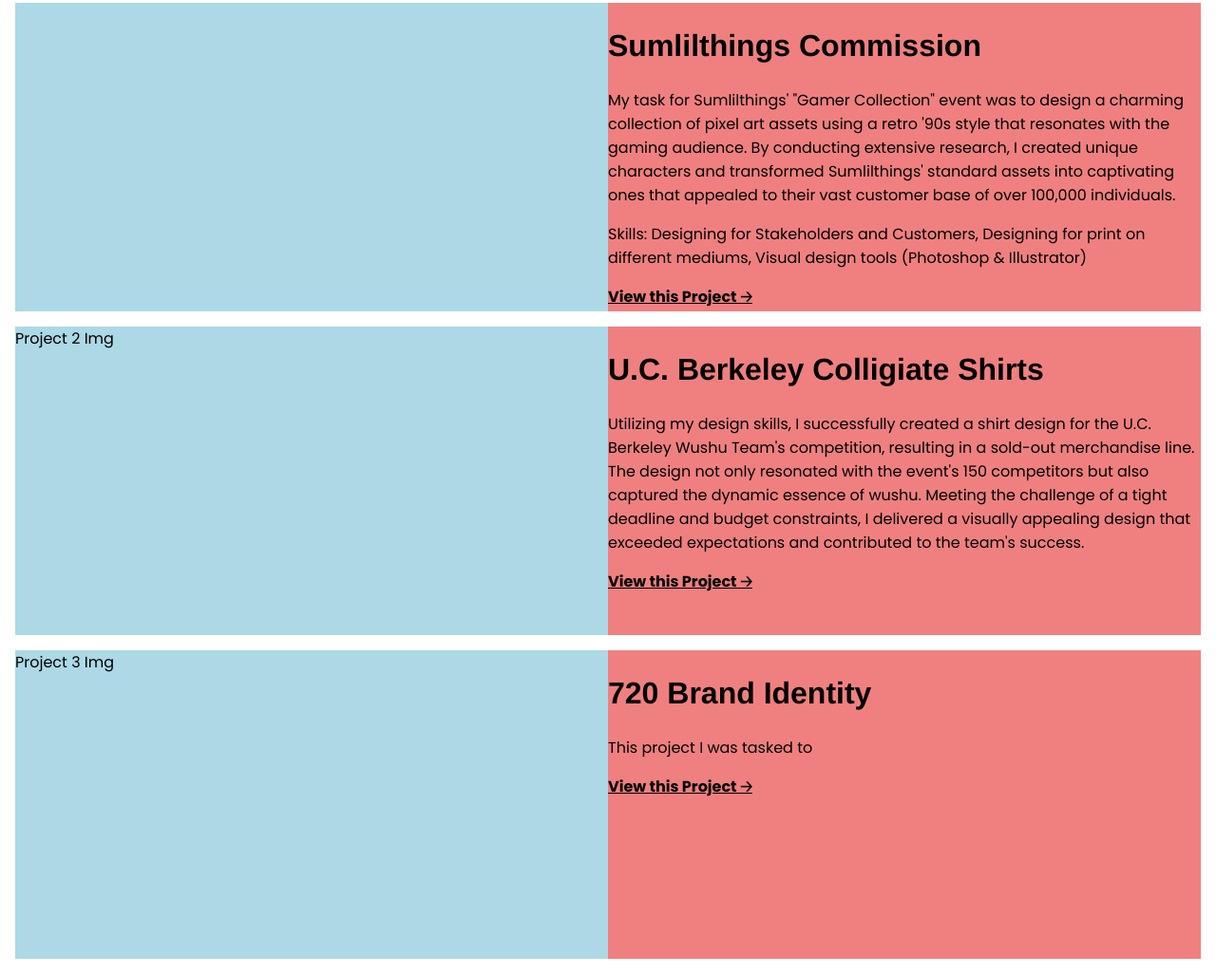
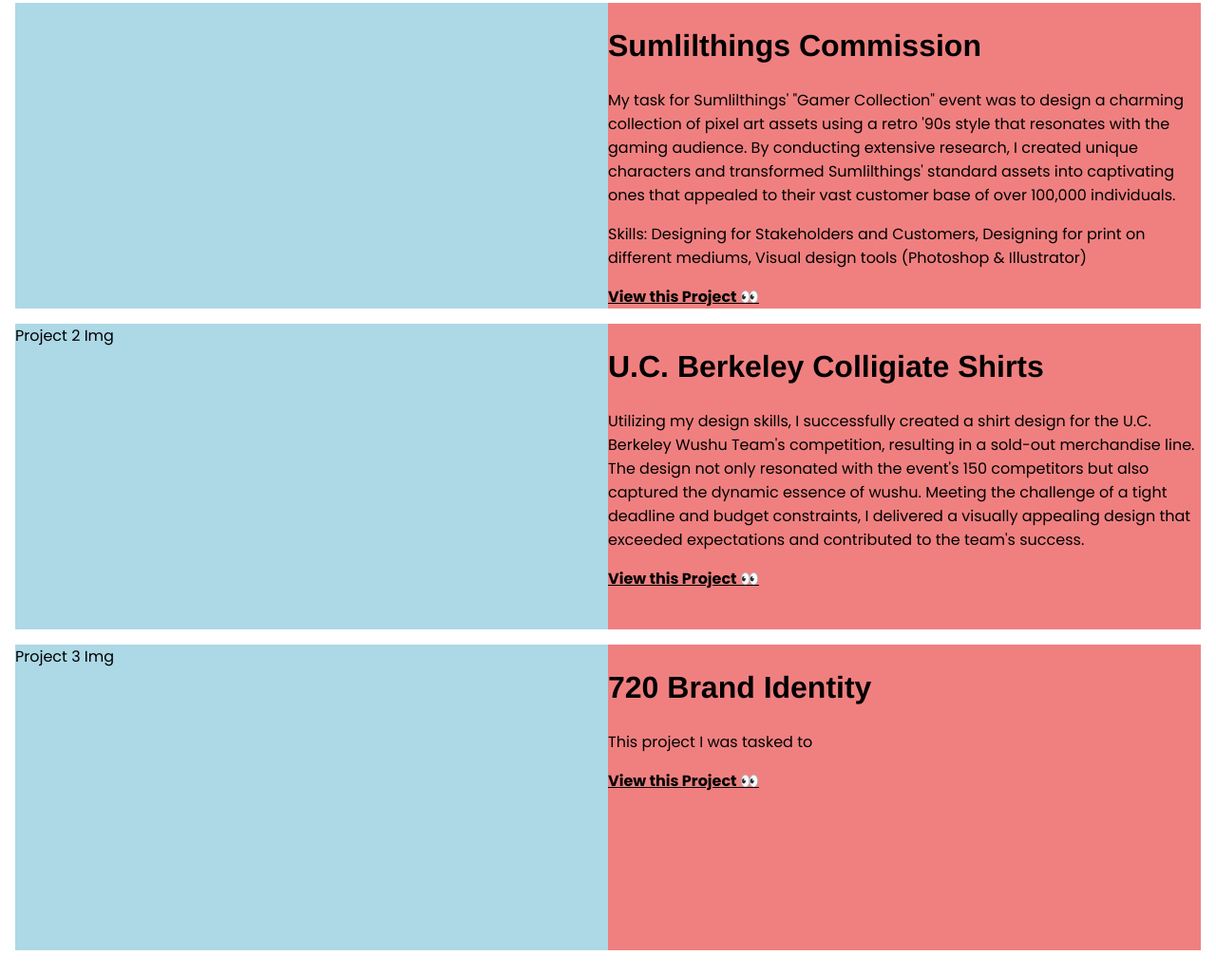
Before and after one commit to nicholaszsun/nicholaszsundesigns, a plain HTML site: page index.html in a window 1280 px wide. Shown: the part 363-1389 px from the top of the page at 95% size. Drawn offline with Linux system fonts and the light colour scheme.

Commit message:
updated emoji

```diff
--- a/index.html
+++ b/index.html
@@ -35,7 +35,7 @@
             <p class="projdes sumlil">My task for Sumlilthings' "Gamer Collection" event was to design a charming collection of pixel art assets using a retro '90s style that resonates with the gaming audience. By conducting extensive research, I created unique characters and transformed Sumlilthings' standard assets into captivating ones that appealed to their vast customer base of over 100,000 individuals.
             </p>
             <p class="projdes sumlil skills">Skills: Designing for Stakeholders and Customers, Designing for print on different mediums, Visual design tools (Photoshop & Illustrator)</p>
-            <a href="project1.html">View this Project 🡢</a>
+            <a href="project1.html">View this Project 👀</a>
         </div>
 
         <div class="projectimage img2">Project 2 Img</div>
@@ -43,14 +43,14 @@
         <div class="projectdes des2">
             <h2 class="projtitle UC">U.C. Berkeley Colligiate Shirts</h2>
             <p class="projdes UC">Utilizing my design skills, I successfully created a shirt design for the U.C. Berkeley Wushu Team's competition, resulting in a sold-out merchandise line. The design not only resonated with the event's 150 competitors but also captured the dynamic essence of wushu. Meeting the challenge of a tight deadline and budget constraints, I delivered a visually appealing design that exceeded expectations and contributed to the team's success.</p>
-            <a href="#">View this Project 🡢</a>
+            <a href="#">View this Project 👀</a>
         </div>
 
         <div class="projectimage img3">Project 3 Img</div>
         <div class="projectdes des3">
             <h2 class="projtitle 720">720 Brand Identity</h2>
             <p class="projdes 720">This project I was tasked to</p>
-            <a href="#">View this Project 🡢</a>
+            <a href="#">View this Project 👀</a>
         </div>
     </section>
 
```
